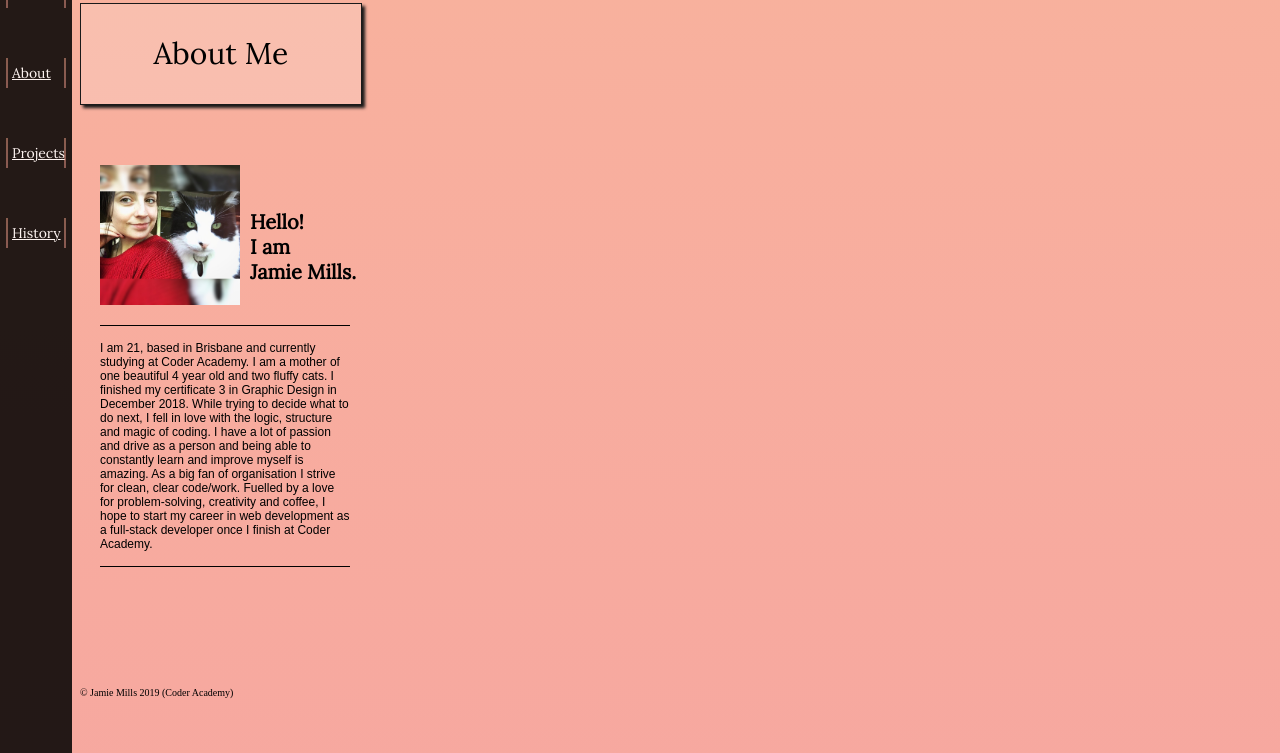
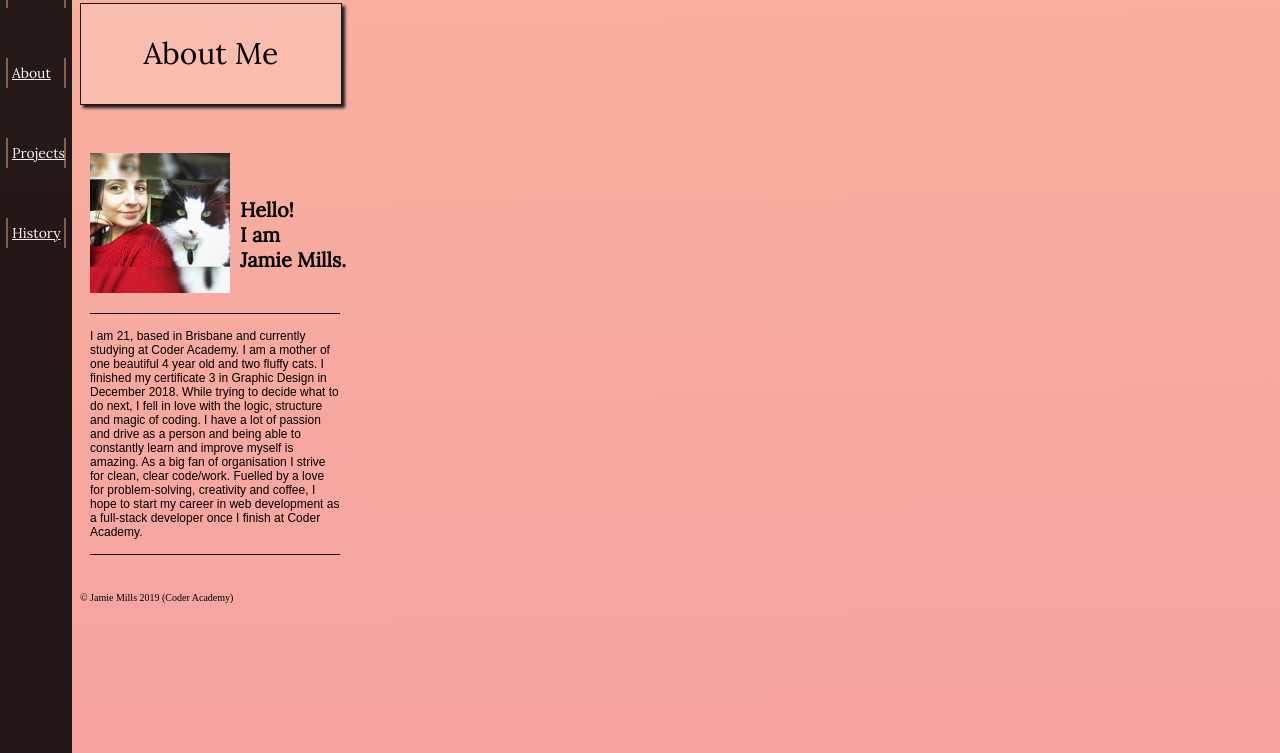
Before and after one commit to jamiemills98/jamies_portfolio, a plain HTML site: page about.html in a window 1280 px wide. Shown: the part 47-800 px from the top of the page. Drawn offline with Linux system fonts and the light colour scheme.

Commit message:
fixed position and margin of about me page

```diff
--- a/style/partials/_aboutme.scss
+++ b/style/partials/_aboutme.scss
@@ -1,7 +1,7 @@
 .about_banner {
-    width: 280px;
+    width: 260px;
     height: 100px;
-    position: relative;
+    position: absolute;
     left: 80px;
     top: 50px;
     border: 1px solid rgb(26, 26, 26);
@@ -19,8 +19,8 @@
 .about_me {
     position: relative;
     width: 250px;
-    left: 100px;
-    top: 110px;
+    left: 90px;
+    top: 360px;
     p {
         @include font-settings($primary-font-color, $secondary-font-family);
         display: flex;
@@ -35,6 +35,8 @@
 
 #top {
     height: 160px;
+    position: absolute;
+    top: -160px;
     img {
         width: 140px;
         height: 140px;
@@ -53,7 +55,7 @@
 
 #about_foot {
     position: relative;
-    top: 130px;
+    top: 297px;
     font-size: 10px;
     width: 200px;
     right: 70px;
```
Also changed, not shown: style/style.css, 1 other file.
